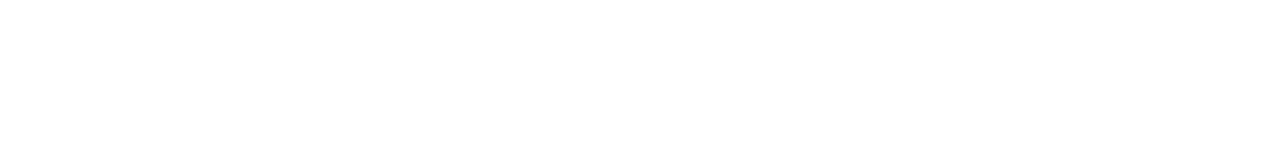
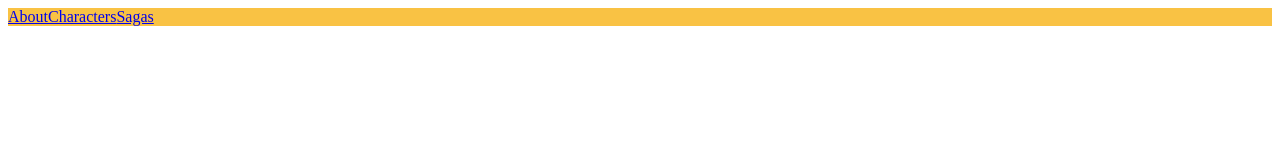
Before and after one commit to eiffelv/CSC317-GroupProject-1, a plain HTML site: page Index.html in a window 1280 px wide. Drawn offline with Linux system fonts and the light colour scheme.

Commit message:
Added some code

```diff
--- a/Index.html
+++ b/Index.html
@@ -3,7 +3,13 @@
 <head>
     <meta charset="UTF-8">
     <meta name="viewport" content="width=device-width, initial-scale=1.0">
-    <title>Document</title>
+    <link rel="stylesheet" href="stylesheet.css">
+    <title>Dragon Ball Wiki</title>
+    <div id="navbar">
+        <a href="#About">About</a>
+        <a href="#Characters">Characters</a>
+        <a href="#Sagas">Sagas</a>
+      </div>
 </head>
 <body>
 
--- a/stylesheet.css
+++ b/stylesheet.css
@@ -0,0 +1,14 @@
+#navbar{
+    display: flex;
+    position: sticky;
+    top: 0;
+    overflow: hidden;
+    background-color: #f9c244;
+}
+
+.navbar a{
+    float: left;
+    display: block;
+    text-align: center;
+    padding: 14;
+}
```
